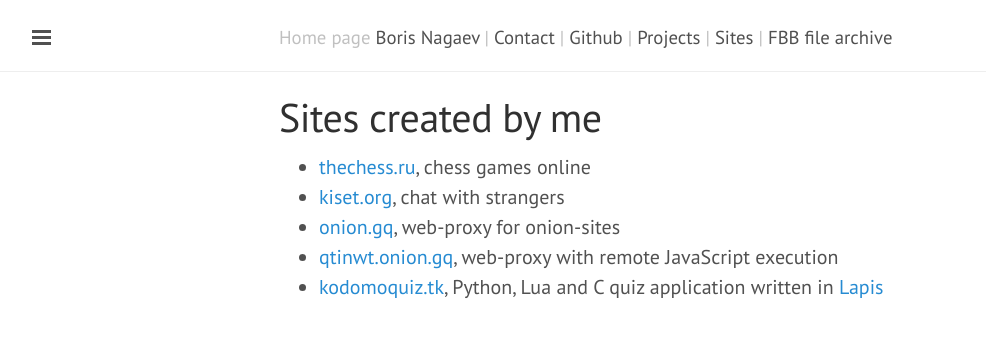
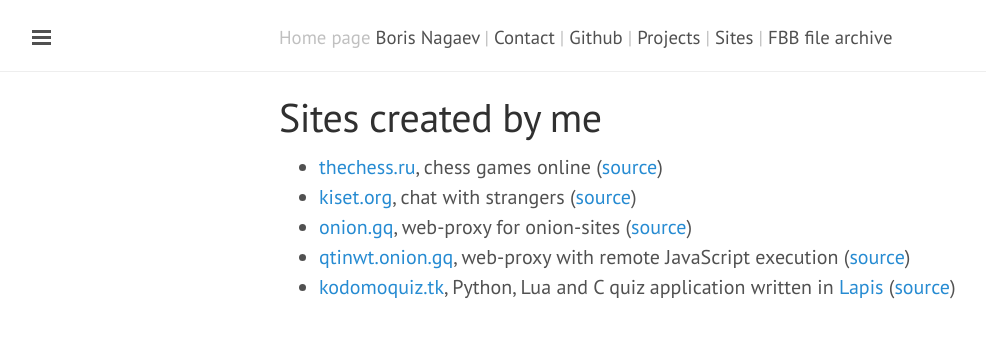
Before and after one commit to starius/starius.github.io, a Jekyll site: the page built from sites.md, in a window 1280 px wide. Shown: the top 338 px of the page, without its empty margins (1-987 px from the left). Built offline with Jekyll 4.4.1, drawn with Linux system fonts in a browser that asks for light colours; Markdown is read by kramdown in place of the engine named in the settings.

Commit message:
add links to source on /projects and /sites

```diff
--- a/sites.md
+++ b/sites.md
@@ -4,16 +4,25 @@
 ---
 
  * [thechess.ru][thechess], chess games online
+    ([source][thechess-src])
  * [kiset.org][kiset], chat with strangers
+    ([source][kiset-src])
  * [onion.gq][oniongq], web-proxy for onion-sites
+    ([source][oniongq-src])
  * [qtinwt.onion.gq][qtinwt], web-proxy with remote
-    JavaScript execution
+    JavaScript execution ([source][qtinwt-src])
  * [kodomoquiz.tk][kodomoquiz], Python, Lua and C quiz
     application written in [Lapis][lapis]
+    ([source][kodomoquiz-src])
 
 [thechess]: http://thechess.ru
+[thechess-src]: https://bitbucket.org/starius/thechess
 [kiset]: https://kiset.org
+[kiset-src]: https://bitbucket.org/starius/tete-a-tete
 [oniongq]: http://onion.gq
+[oniongq-src]: https://github.com/starius/onion2web
 [qtinwt]: http://qtinwt.onion.gq
+[qtinwt-src]: https://github.com/starius/qtinwt
 [kodomoquiz]: http://kodomoquiz.tk
+[kodomoquiz-src]: https://github.com/starius/kodomoquiz
 [lapis]: http://leafo.net/lapis/
```
Also changed, not shown: projects.md (+6 -1 lines).
